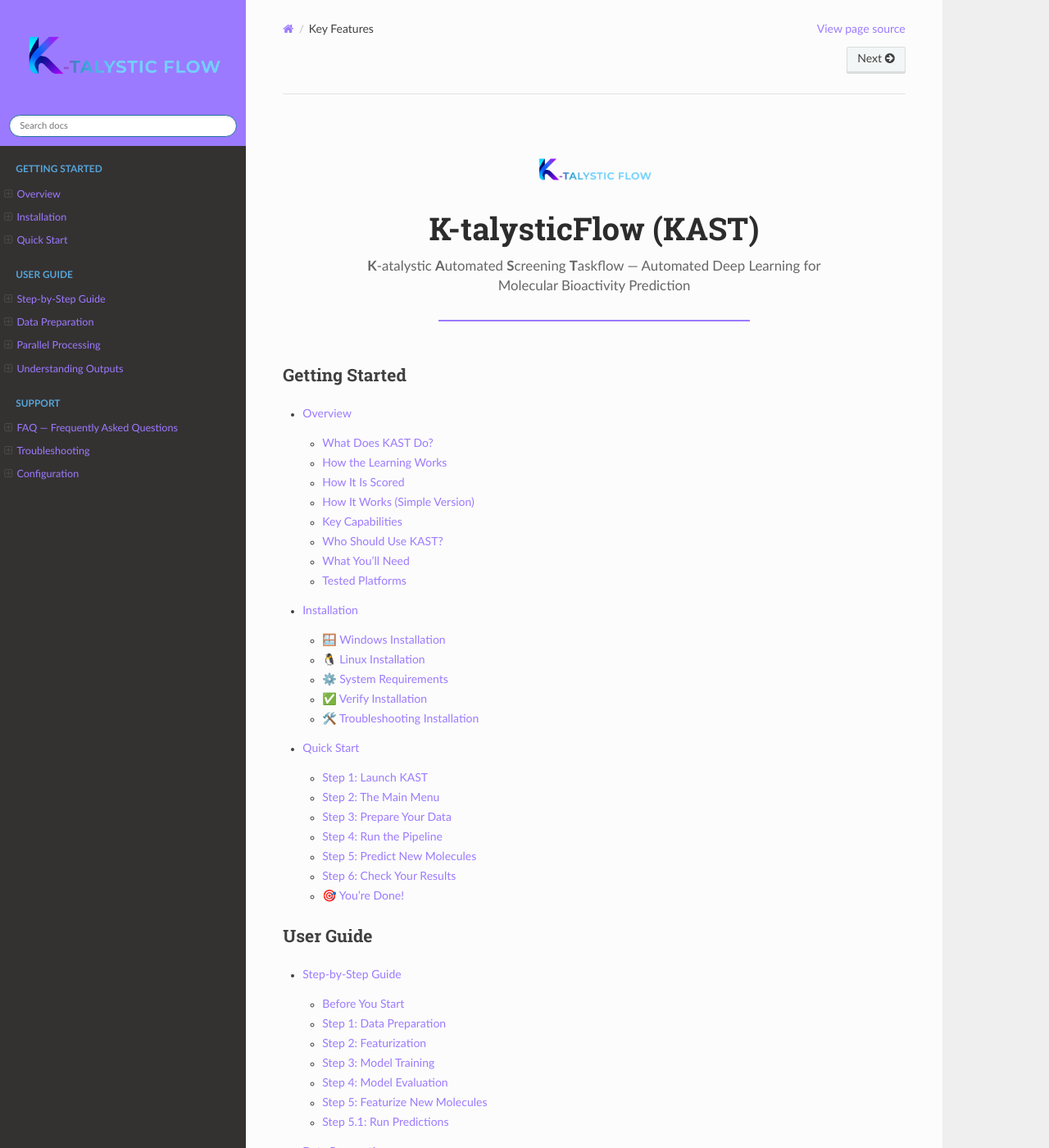
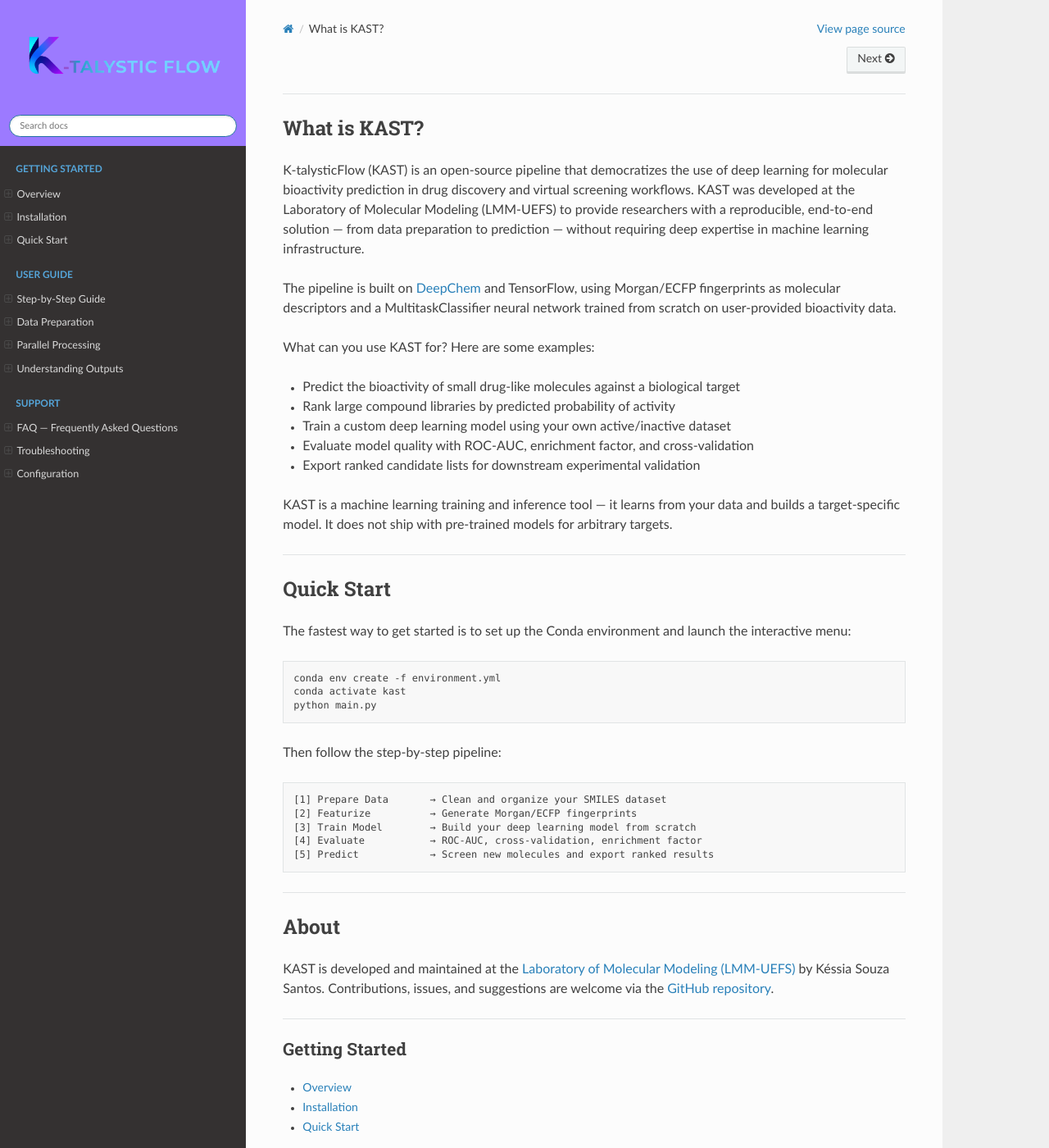
Before and after one commit to kelsouzs/KAST, a Sphinx documentation site: the page built from docs/index.md, in a window 1280 px wide and 1400 px high. Shown: the whole window at 82% size. Built offline with Sphinx 7.4.7 and the Read the Docs theme 3.1.0, drawn with Linux system fonts in a browser that asks for light colours; pages that are not in the unit, such as notebooks, are missing from menus; some of the changed text lies outside the part shown.

Commit message:
Read The Docs - Build Configuration

````diff
--- a/docs/_static/custom.css
+++ b/docs/_static/custom.css
@@ -1,9 +1,3 @@
-/* Logo centralizada no conteúdo */
-.kast-header {
-    text-align: center;
-    padding: 2rem 0;
-}
-
 /* Tipografia igual DeepChem */
 body, .wy-nav-content {
     font-family: Lato, proxima-nova, "Helvetica Neue", Arial, sans-serif;
@@ -14,12 +8,3 @@ body, .wy-nav-content {
 .wy-nav-content {
     max-width: 850px;
 }
-
-/* Links roxos KAST */
-a {
-    color: #9c7aff !important;
-}
-
-.wy-menu-vertical a:hover {
-    background: #9c7aff !important;
-}
--- a/docs/index.md
+++ b/docs/index.md
@@ -1,17 +1,61 @@
-```{raw} html
-<div style="text-align: center; padding: 2.5rem 0 1.5rem 0;">
-  <img src="_static/kast_logo.png" alt="KAST Logo" width="150" style="margin-bottom: 1.2rem; display: block; margin-left: auto; margin-right: auto;"/>
-  <h1 style="font-size: 2.4rem; margin: 0; color: #2c2c2c;">K-talysticFlow (KAST)</h1>
-  <p style="font-size: 1.05rem; color: #666; margin-top: 0.6rem; max-width: 600px; margin-left: auto; margin-right: auto;">
-    <strong>K</strong>-atalystic <strong>A</strong>utomated <strong>S</strong>creening
-    <strong>T</strong>askflow — Automated Deep Learning for Molecular Bioactivity Prediction
-  </p>
-  <hr style="margin: 1.8rem auto; width: 50%; border: none; border-top: 2px solid #9c7aff;"/>
-</div>
+## What is KAST?
+
+K-talysticFlow (KAST) is an open-source pipeline that democratizes the use of deep learning
+for molecular bioactivity prediction in drug discovery and virtual screening workflows.
+KAST was developed at the Laboratory of Molecular Modeling (LMM-UEFS) to provide
+researchers with a reproducible, end-to-end solution — from data preparation to prediction —
+without requiring deep expertise in machine learning infrastructure.
+
+The pipeline is built on [DeepChem](https://github.com/deepchem/deepchem) and TensorFlow,
+using Morgan/ECFP fingerprints as molecular descriptors and a MultitaskClassifier neural
+network trained from scratch on user-provided bioactivity data.
+
+What can you use KAST for? Here are some examples:
+
+- Predict the bioactivity of small drug-like molecules against a biological target
+- Rank large compound libraries by predicted probability of activity
+- Train a custom deep learning model using your own active/inactive dataset
+- Evaluate model quality with ROC-AUC, enrichment factor, and cross-validation
+- Export ranked candidate lists for downstream experimental validation
+
+KAST is a machine learning training and inference tool — it learns from your data and
+builds a target-specific model. It does not ship with pre-trained models for arbitrary targets.
+
+***
+
+## Quick Start
+
+The fastest way to get started is to set up the Conda environment and launch the interactive menu:
+
+```bash
+conda env create -f environment.yml
+conda activate kast
+python main.py
 ```
 
+Then follow the step-by-step pipeline:
+
+```
+[1] Prepare Data       → Clean and organize your SMILES dataset
+[2] Featurize          → Generate Morgan/ECFP fingerprints
+[3] Train Model        → Build your deep learning model from scratch
+[4] Evaluate           → ROC-AUC, cross-validation, enrichment factor
+[5] Predict            → Screen new molecules and export ranked results
+```
+
+***
+
+## About
+
+KAST is developed and maintained at the
+[Laboratory of Molecular Modeling (LMM-UEFS)](https://lmm.uefs.br/) by Késsia Souza Santos.
+Contributions, issues, and suggestions are welcome via the
+[GitHub repository](https://github.com/kelsouzs/KAST).
+
+***
+
 ```{toctree}
-:maxdepth: 2
+:maxdepth: 1
 :caption: Getting Started
 
 getting-started/overview
@@ -20,7 +64,7 @@ getting-started/quick-start
 ```
 
 ```{toctree}
-:maxdepth: 2
+:maxdepth: 1
 :caption: User Guide
 
 user-guide/pipeline
@@ -31,19 +75,10 @@ user-guide/outputs
 ```
 
 ```{toctree}
-:maxdepth: 2
+:maxdepth: 1
 :caption: Support
 
 support/faq
 support/troubleshooting
 support/configuration
 ```
-
-## Key Features
-
-- **Interactive Menu** — Easy step-by-step workflow
-- **Parallel Processing** — 5-10x faster on large datasets
-- **Deep Learning** — DeepChem + TensorFlow neural networks
-- **K-Prediction Score** — Proprietary scoring for molecular ranking
-- **Full Validation** — ROC/AUC, Cross-Val, Enrichment Factor
-- **One-Click Setup** — Automated for Windows and Linux
````
